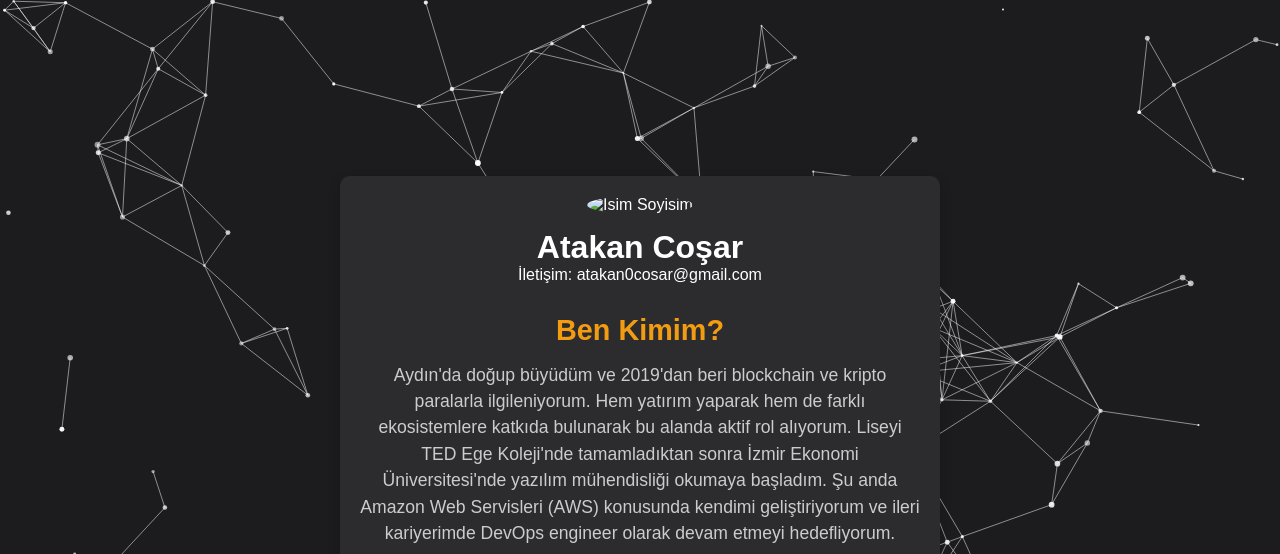
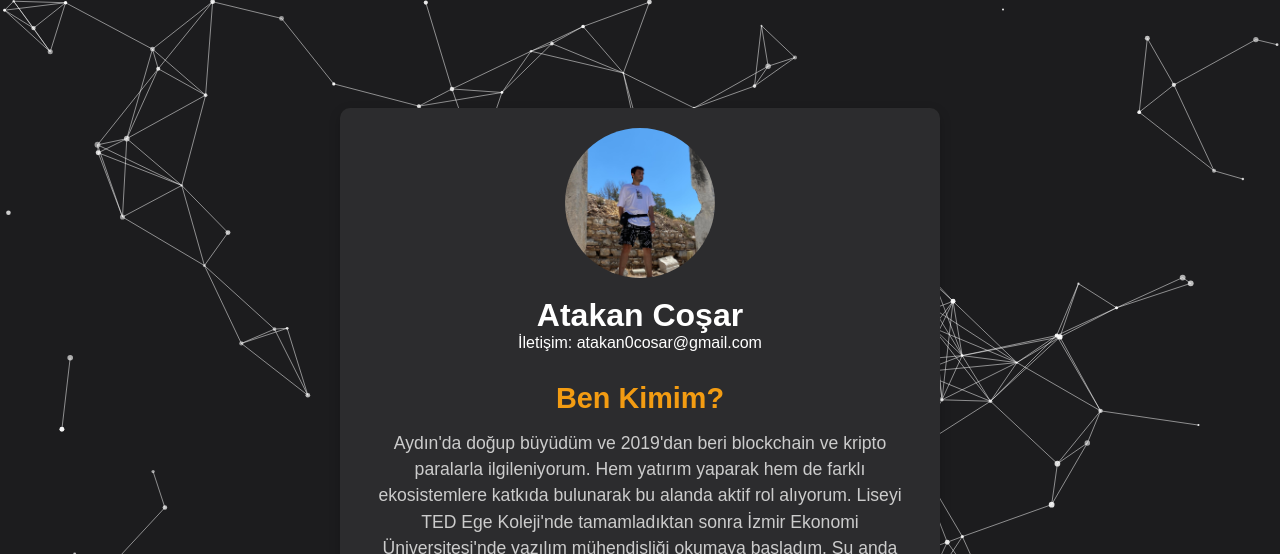
Before and after one commit to atakancsar/atakancosar.github.io, a plain HTML site: page index.html in a window 1280 px wide. Shown: the top 554 px of the page. Drawn offline with Linux system fonts and the light colour scheme.

Commit message:
Update index.html

```diff
--- a/index.html
+++ b/index.html
@@ -10,7 +10,7 @@
 <body>
     <div class="container">
         <div class="profile-section">
-            <img src="profile.jpg.gpg" alt="İsim Soyisim" class="profile-photo">
+            <img src="profile.jpg" alt="İsim Soyisim" class="profile-photo">
             <h1>Atakan Coşar</h1>
             <p>İletişim: atakan0cosar@gmail.com</p>
         </div>
```
